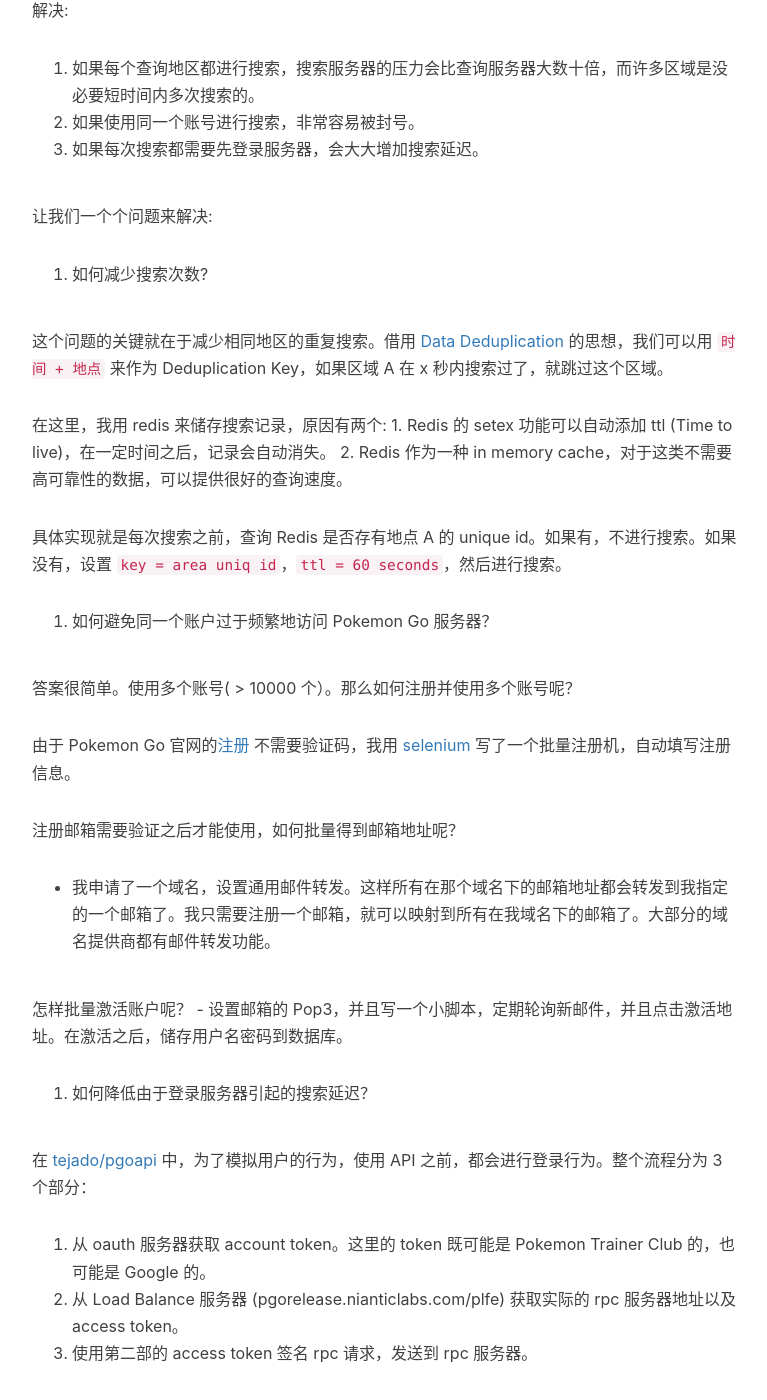
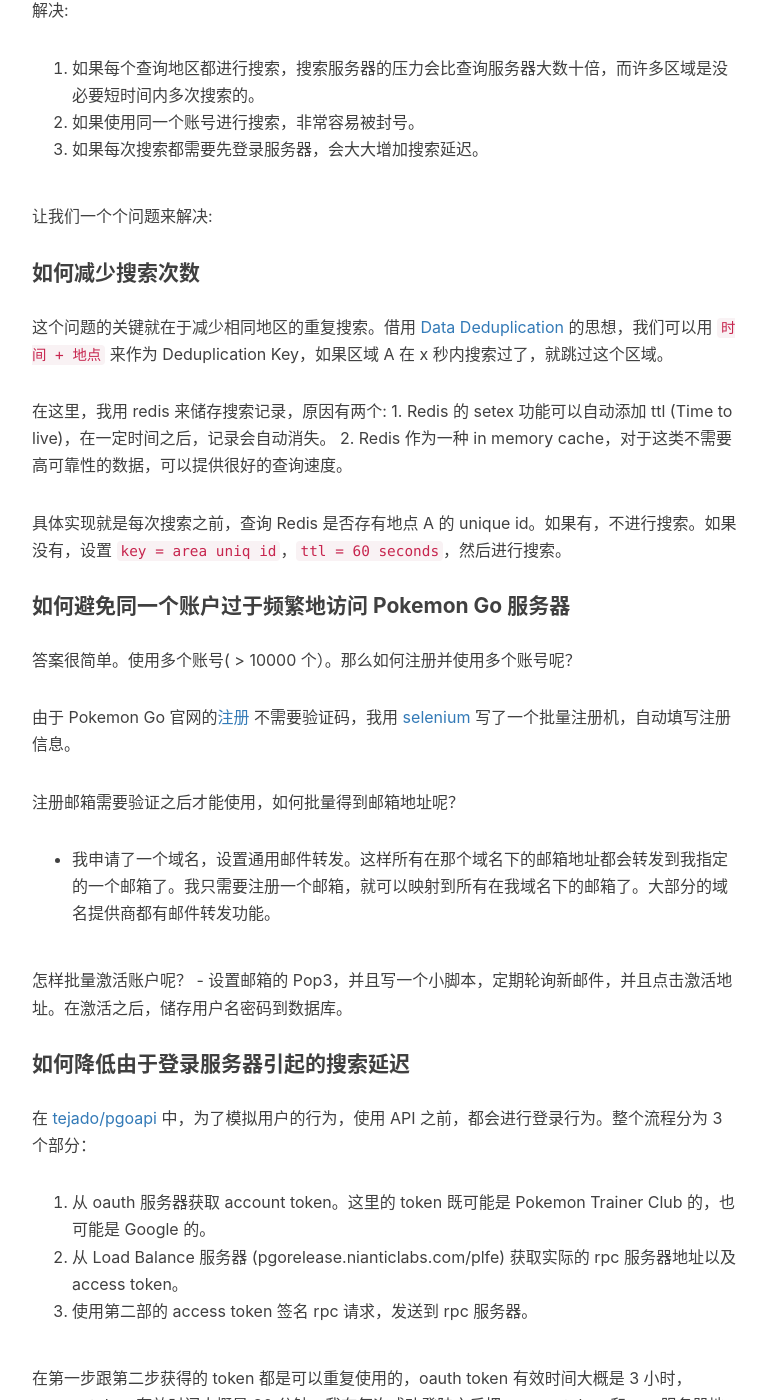
Before and after one commit to chenditc/chendi.me, a Jekyll site: the page built from _posts/2016-08-20-how-to-create-a-pokemon-map.markdown, in a window 1280 px wide and 1400 px high, scrolled down 3708 px. Shown: the whole window, without its empty margins (233-1000 px from the left). Built offline with Jekyll 4.4.1, drawn with Linux system fonts in a browser that asks for light colours; nearby versions of some CDN libraries; comment, search, counter and statistics services are not loaded; part of the change alters nothing that is shown.

```diff
--- a/_posts/2016-08-20-how-to-create-a-pokemon-map.markdown
+++ b/_posts/2016-08-20-how-to-create-a-pokemon-map.markdown
@@ -91,7 +91,7 @@ tags:
 
 让我们一个个问题来解决:
 
-1. 如何减少搜索次数?
+#### 如何减少搜索次数
 
   这个问题的关键就在于减少相同地区的重复搜索。借用 [Data Deduplication](https://en.wikipedia.org/wiki/Data_deduplication) 的思想，我们可以用 `时间 + 地点` 来作为 Deduplication Key，如果区域 A 在 x 秒内搜索过了，就跳过这个区域。
 
@@ -101,7 +101,7 @@ tags:
 
   具体实现就是每次搜索之前，查询 Redis 是否存有地点 A 的 unique id。如果有，不进行搜索。如果没有，设置 `key = area uniq id`，`ttl = 60 seconds`，然后进行搜索。
 
-2. 如何避免同一个账户过于频繁地访问 Pokemon Go 服务器？
+#### 如何避免同一个账户过于频繁地访问 Pokemon Go 服务器
 
   答案很简单。使用多个账号( > 10000 个）。那么如何注册并使用多个账号呢？
 
@@ -113,7 +113,7 @@ tags:
    怎样批量激活账户呢？
     - 设置邮箱的 Pop3，并且写一个小脚本，定期轮询新邮件，并且点击激活地址。在激活之后，储存用户名密码到数据库。
 
-3. 如何降低由于登录服务器引起的搜索延迟？
+#### 如何降低由于登录服务器引起的搜索延迟
 
   在 [tejado/pgoapi](https://github.com/tejado/pgoapi) 中，为了模拟用户的行为，使用 API 之前，都会进行登录行为。整个流程分为 3 个部分：
 
```
